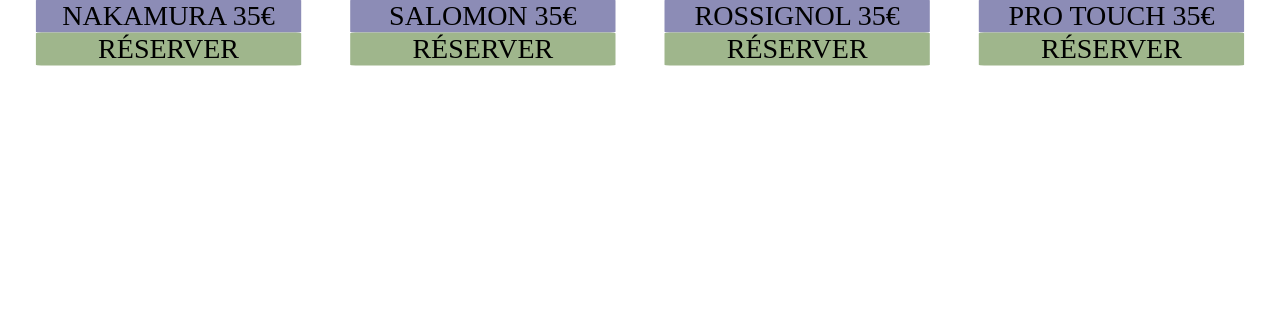
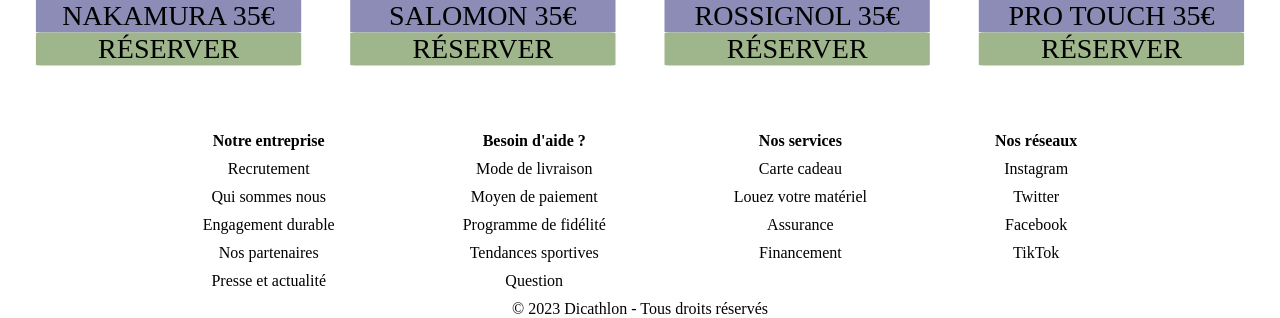
Before and after one commit to landry0508/Dicathlon, a PHP site: the page made by application/views/accueil.php in a window 1280 px wide. Shown: the part 1878-2196 px from the top of the page. Before the commit the page ends 1944 px from the top, so only its background shows below. Run offline with PHP 8.4, Linux system fonts and the light colour scheme; the template is opened without the code that fills it, so the values that code supplies are empty.

Commit message:
du changement

```diff
--- a/application/config/routes.php
+++ b/application/config/routes.php
@@ -56,3 +56,4 @@
 $route['produit'] = "welcome/produit";
 $route['achat'] = "welcome/achat";
 $route['default_controller'] = 'connexion';
+$route['catalogue'] = 'produit';
--- a/application/views/accueil.php
+++ b/application/views/accueil.php
@@ -130,5 +130,48 @@
     </div>
 
     </body>
+
+
+    <footer>
+        <div class="FootContainer">
+            <div class='FooterLeft'>
+                <h4>Notre entreprise</h4>
+                <p>Recrutement</p>
+                <p>Qui sommes nous</p>
+                <p>Engagement durable</p>
+                <p>Nos partenaires</p>
+                <p>Presse et actualité</p>
+            </div>
+
+            <div class='FooterLeft'>
+                <h4>Besoin d'aide ?</h4>
+                <p>Mode de livraison</p>
+                <p>Moyen de paiement</p>
+                <p>Programme de fidélité</p>
+                <p>Tendances sportives</p>
+                <p>Question</p>
+            </div>
+
+            <div class='FooterLeft'>
+                <h4>Nos services</h4>
+                <p>Carte cadeau</p>
+                <p>Louez votre matériel</p>
+                <p>Assurance</p>
+                <p>Financement</p>
+            </div>
+
+            <div class='FooterLeft'>
+                <h4>Nos réseaux</h4>
+                <p>Instagram</p>
+                <p>Twitter</p>
+                <p>Facebook</p>
+                <p>TikTok</p>
+            </div>
+        </div>
+
+        <div class='droit'>
+            © 2023 Dicathlon - Tous droits réservés
+        </div>
+    </footer>
     </html>
 </html>
--- a/application/views/achat.php
+++ b/application/views/achat.php
@@ -108,7 +108,6 @@
             <label for="typeLogement">Type de produit :</label>
             <select id="typeLogement" name="typeLogement" required>
             <?php
-                // Afficher les options du menu déroulant
                 if ($result->num_rows > 0) {
                     while ($row = $result->fetch_assoc()) {
                         echo "<option value='" . $row["id"] . "'>" . $row["nom_produit"] . "</option>";
@@ -119,7 +118,6 @@
                 ?>
 
             <form action="#" method="post">
-            <!-- Vos champs de formulaire ici -->
 
             <button type="submit" class="louer-btn">Louer</button>
         </form>
```
Also changed, not shown: application/controllers/Catalogue.php (added, +14 -0 lines), application/models/Product_models.php (+6 -8 lines), application/template.php (+4 -4 lines), application/views/catalogue.php (+16 -2 lines), application/views/produit.php (+36 -8 lines).
